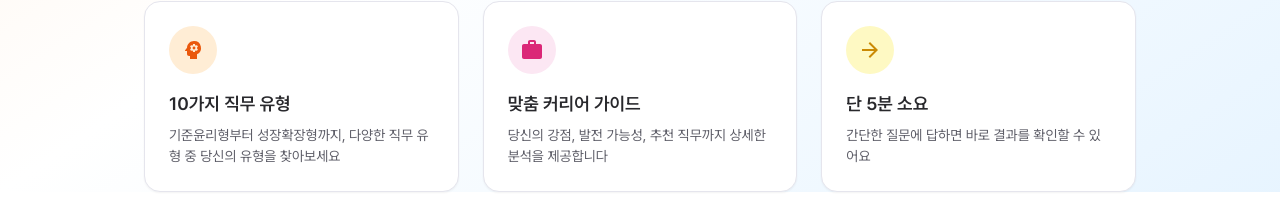
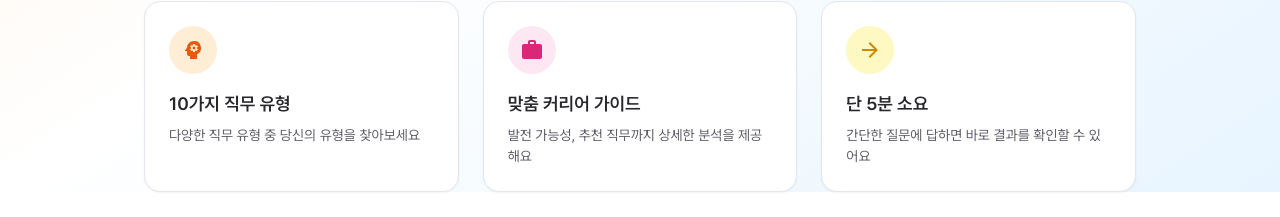
Before and after one commit to worksauce-dev/ws, a React (Vite) app: page /mini-test in a window 1280 px wide. Shown: the part 662-879 px from the top of the page. Built offline with nearby package versions, Linux system fonts and the light colour scheme; no server answers; the HTML template or start-up script is replaced by a standard one.

Commit message:
🔧 IntroSection 텍스트 수정 및 간결화

```diff
--- a/src/features/miniTest/components/IntroSection.tsx
+++ b/src/features/miniTest/components/IntroSection.tsx
@@ -74,8 +74,7 @@ export const IntroSection = ({ onStart }: IntroSectionProps) => {
             10가지 직무 유형
           </h3>
           <p className="text-neutral-600 text-sm">
-            기준윤리형부터 성장확장형까지, 다양한 직무 유형 중 당신의 유형을
-            찾아보세요
+            다양한 직무 유형 중 당신의 유형을 찾아보세요
           </p>
         </div>
 
@@ -87,7 +86,7 @@ export const IntroSection = ({ onStart }: IntroSectionProps) => {
             맞춤 커리어 가이드
           </h3>
           <p className="text-neutral-600 text-sm">
-            당신의 강점, 발전 가능성, 추천 직무까지 상세한 분석을 제공합니다
+            발전 가능성, 추천 직무까지 상세한 분석을 제공해요
           </p>
         </div>
 
```
